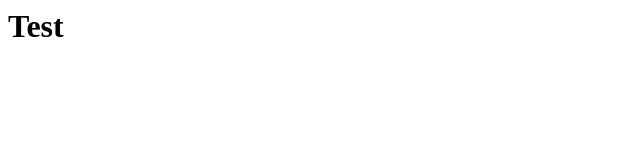
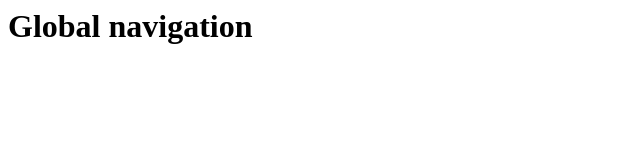
Before and after one commit to Karandev2007/dnxrg.github.io, a plain HTML site: page index.html in a window 1280 px wide. Shown: the whole page, without its empty margins (0-640 px from the left). Drawn offline with Linux system fonts and the light colour scheme.

Commit message:
Update index.html

```diff
--- a/index.html
+++ b/index.html
@@ -1 +1 @@
-<h1>Test</h1>
+<h1>Global navigation</h1>
```
